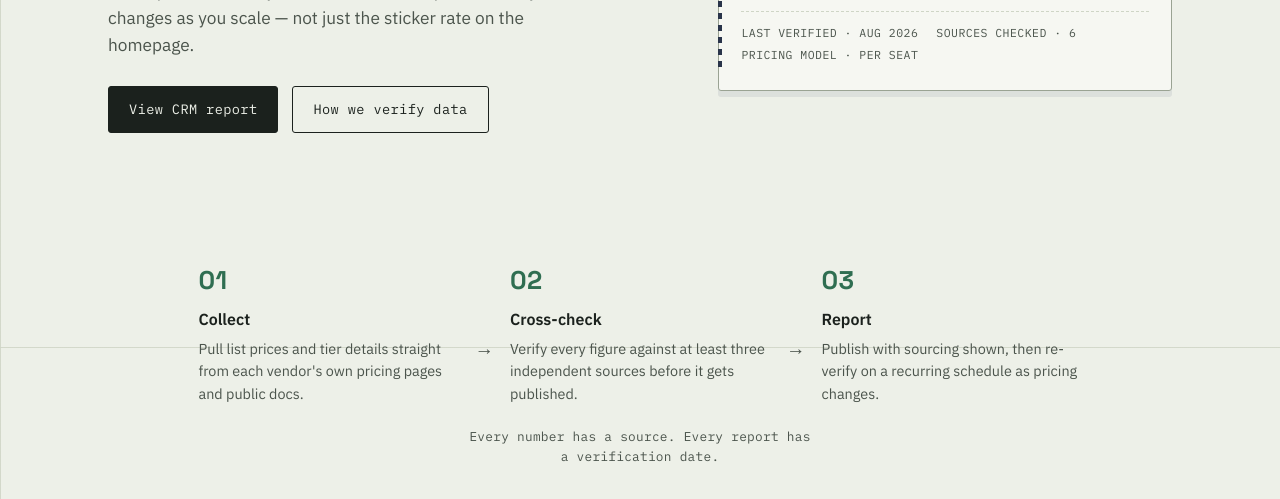
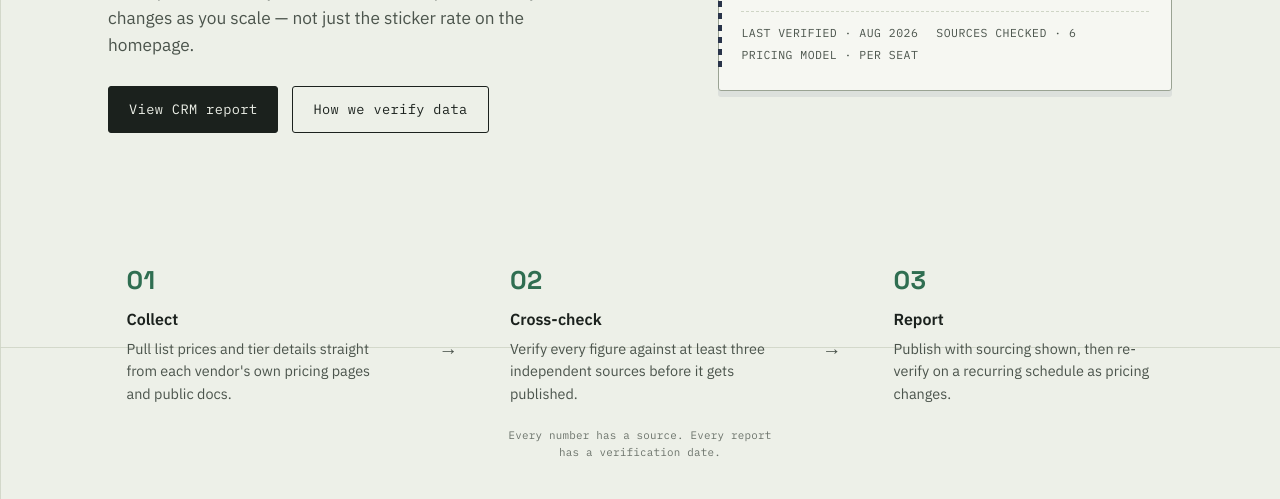
Before and after one commit to thatcodingman/stackscope, a plain HTML site: page index.html in a window 1280 px wide. Shown: the part 453-952 px from the top of the page. Drawn offline with Linux system fonts and the light colour scheme.

Commit message:
Widen process block spacing, soften proof line, strengthen field sample pricing figures

```diff
--- a/index.html
+++ b/index.html
@@ -74,7 +74,7 @@
     letter-spacing: 0.05em;
   }
   .ss-name-strong { font-weight: 700; }
-  .ss-val-lg { font-size: 1.15em; font-weight: 700; color: var(--ink, #1b211d); }
+  .ss-val-lg { font-size: 1.3em; font-weight: 700; color: var(--ink, #1b211d); }
   .ss-verify-sig {
     display: flex;
     flex-wrap: wrap;
@@ -93,7 +93,7 @@
     display: flex;
     align-items: flex-start;
     justify-content: center;
-    gap: 20px;
+    gap: 20px 56px;
     flex-wrap: wrap;
   }
   .ss-process-step { max-width: 260px; text-align: left; }
@@ -118,10 +118,11 @@
   .ss-process-proof {
     text-align: center;
     margin: 22px auto 0;
-    max-width: 46ch;
+    max-width: 44ch;
     font-family: var(--font-mono, 'IBM Plex Mono', monospace);
-    font-size: 0.8rem;
+    font-size: 0.68rem;
     letter-spacing: 0.02em;
+    opacity: 0.8;
     color: var(--ink-soft, rgba(27,42,74,0.65));
   }
   @media (max-width: 720px) {
```
